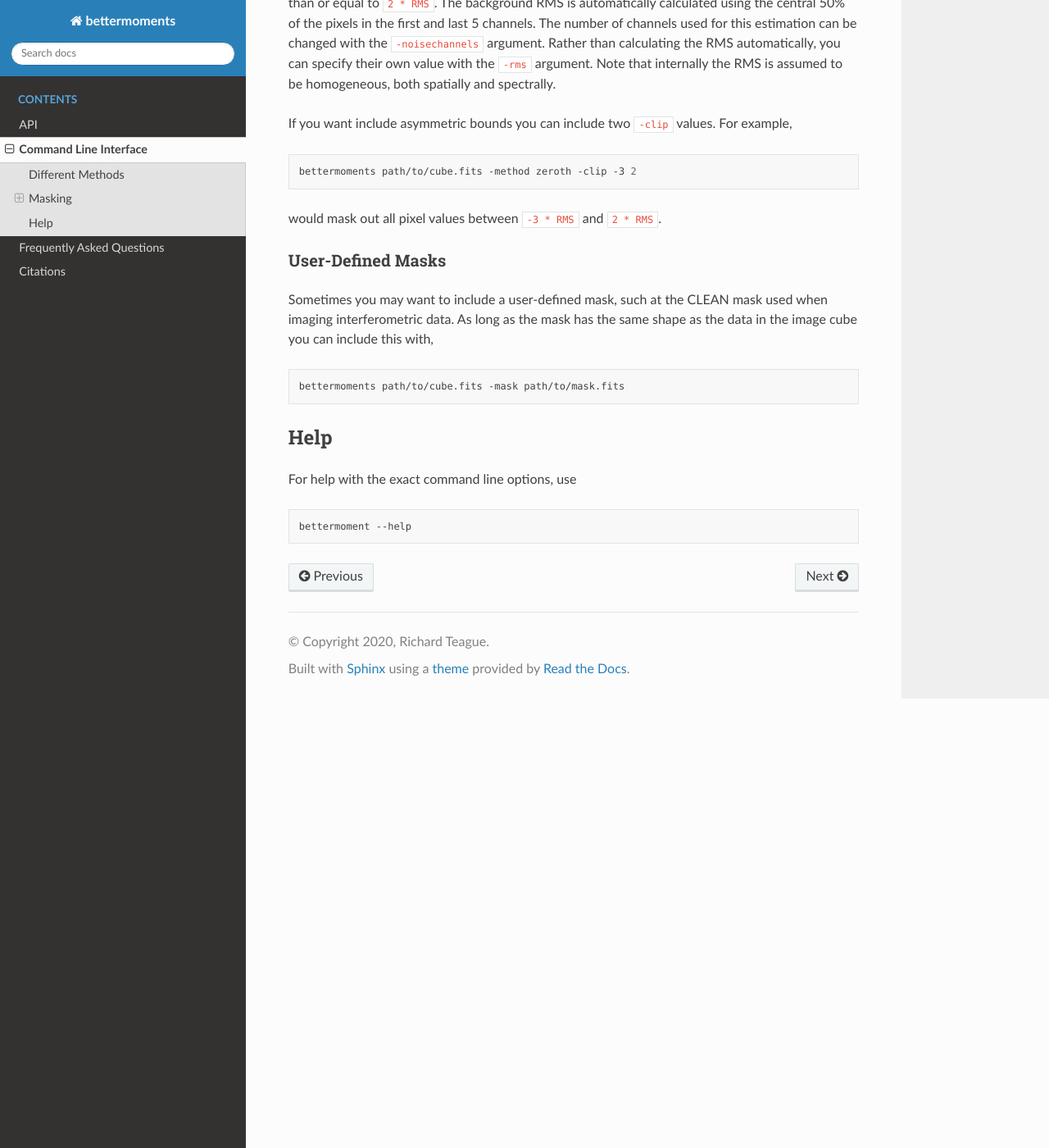
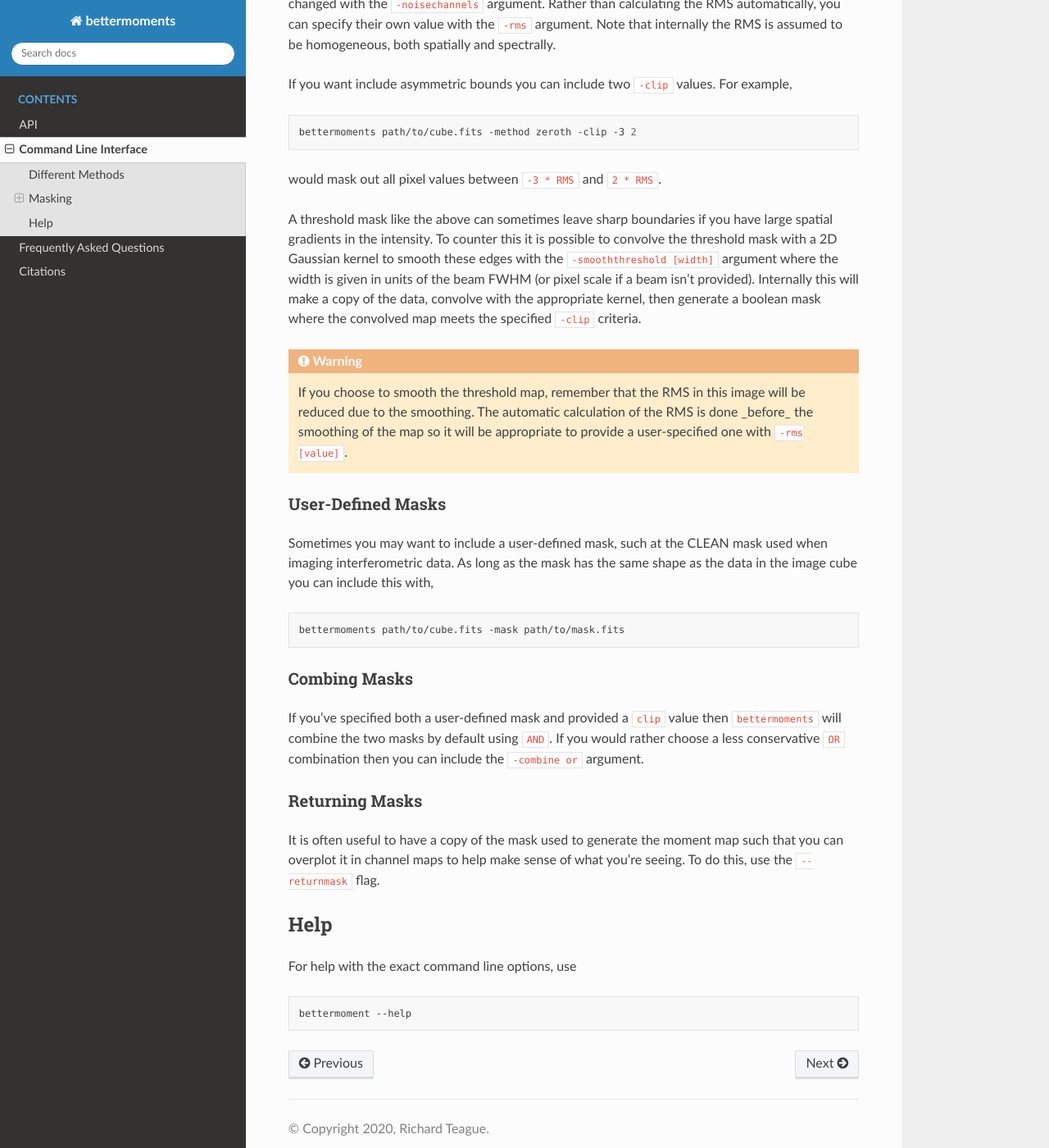
Before and after one commit to richteague/bettermoments, a Sphinx documentation site: the page built from docs/user/command_line.rst, in a window 1280 px wide and 1400 px high, scrolled down 1430 px. Shown: the whole window at 82% size. Built offline with Sphinx 7.4.7 and the Read the Docs theme 2.0.0, drawn with Linux system fonts in a browser that asks for light colours; formulas are drawn with MathJax 3; some of the changed text lies outside the part shown.

Commit message:
final words

```diff
--- a/docs/user/command_line.rst
+++ b/docs/user/command_line.rst
@@ -60,9 +60,8 @@ Threshold Clipping
 
 One of the most common approaches is to apply a 'sigma clip', essentially
 masking any pixels below some user-specified threshold, usual in untis of the
-background RMS. In ``bettermoments`` this is applied with the ``-clip`` argument.
-
-For example,
+background RMS. In ``bettermoments`` this is applied with the ``-clip [value]``
+argument. For example,
 
 .. code-block:: bash
 
@@ -85,6 +84,21 @@ example,
 
 would mask out all pixel values between ``-3 * RMS`` and ``2 * RMS``.
 
+A threshold mask like the above can sometimes leave sharp boundaries if you have
+large spatial gradients in the intensity. To counter this it is possible to
+convolve the threshold mask with a 2D Gaussian kernel to smooth these edges
+with the ``-smooththreshold [width]`` argument where the width is given in units
+of the beam FWHM (or pixel scale if a beam isn't provided). Internally this will
+make a copy of the data, convolve with the appropriate kernel, then generate
+a boolean mask where the convolved map meets the specified ``-clip`` criteria.
+
+.. warning::
+
+    If you choose to smooth the threshold map, remember that the RMS in this
+    image will be reduced due to the smoothing. The automatic calculation of
+    the RMS is done _before_ the smoothing of the map so it will be appropriate
+    to provide a user-specified one with ``-rms [value]``.
+
 User-Defined Masks
 ^^^^^^^^^^^^^^^^^^
 
@@ -96,7 +110,20 @@ as the data in the image cube you can include this with,
 
     bettermoments path/to/cube.fits -mask path/to/mask.fits
 
+Combing Masks
+^^^^^^^^^^^^^
 
+If you've specified both a user-defined mask and provided a ``clip`` value then
+``bettermoments`` will combine the two masks by default using ``AND``. If you
+would rather choose a less conservative ``OR`` combination then you can include
+the ``-combine or`` argument.
+
+Returning Masks
+^^^^^^^^^^^^^^^
+
+It is often useful to have a copy of the mask used to generate the moment map
+such that you can overplot it in channel maps to help make sense of what you're
+seeing. To do this, use the ``--returnmask`` flag.
 
 Help
 ----
```
Also changed, not shown: 1 other file.
